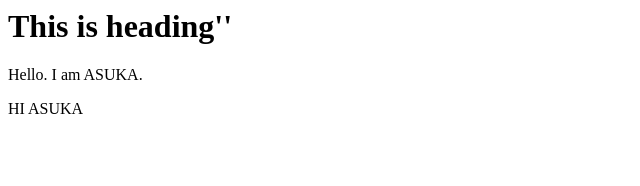
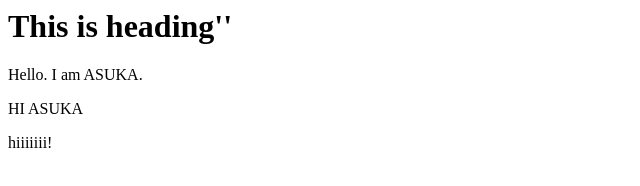
Before and after one commit to sheenam25/Sheenam-demo1, a plain HTML site: page index.html in a window 1280 px wide. Shown: the full height of the page, 0-640 px from the left. Drawn offline with Linux system fonts and the light colour scheme.

Commit message:
Update index.html

```diff
--- a/index.html
+++ b/index.html
@@ -5,5 +5,8 @@ This is heading''
 </h1>
 <p>Hello. I am ASUKA.</p>
 <p>HI ASUKA</p>
+  <p>
+    hiiiiiii!
+  </p>
 </body>
 </html>
```
